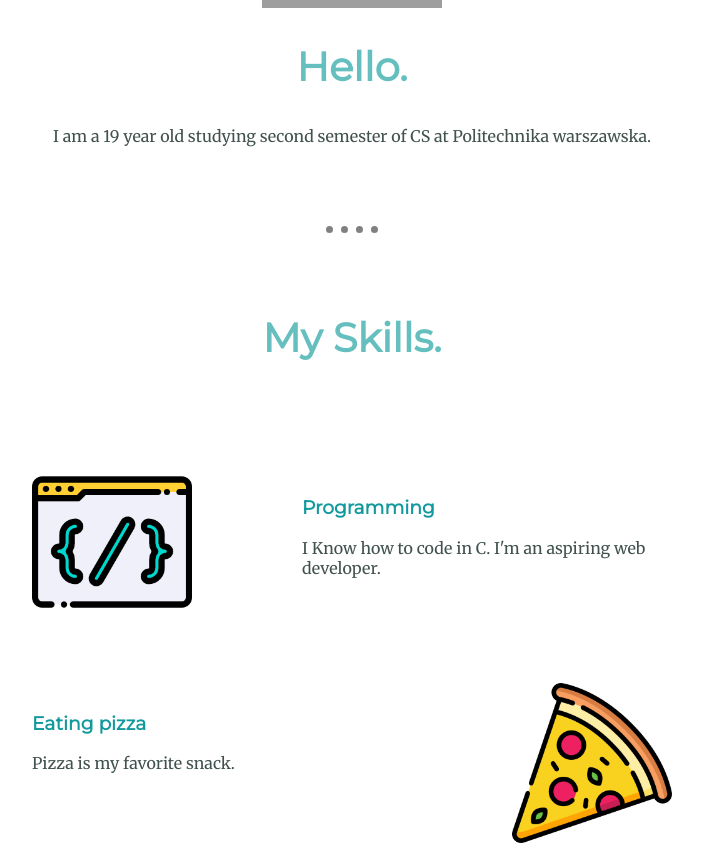
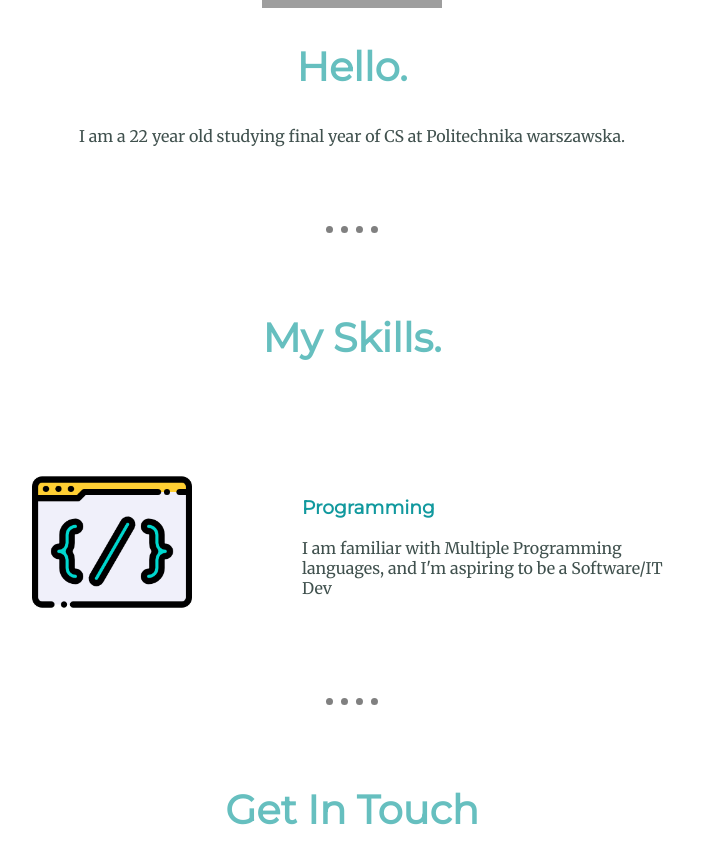
Before and after one commit to koushikk7/Personal-WebPage-OLD, a plain HTML site: page index.html in a window 1280 px wide. Shown: the part 880-1726 px from the top of the page, without its empty margins (288-991 px from the left). Drawn offline with Linux system fonts and the light colour scheme; grey boxes are pictures that could not be loaded.

Commit message:
Update index.html

```diff
--- a/index.html
+++ b/index.html
@@ -22,7 +22,7 @@
     <div class="profile">
       <img class="main" src="Images/dpround2.png" alt="My profile picture">
       <h2 class="hello">Hello.</h2>
-      <p class="para0">I am a 19 year old studying second semester of CS at Politechnika warszawska.</p>
+      <p class="para0">I am a 22 year old studying final year of CS at Politechnika warszawska.</p>
     </div>
     <hr>
     <div class="skills">
@@ -30,15 +30,8 @@
       <div class="skill-row1">
         <img class="coding" src="Images/coding.png" alt="code">
         <h3>Programming</h3>
-        <p class="para1">I Know how to code in C. I'm an aspiring web developer.</p>
+        <p class="para1">I am familiar with Multiple Programming languages, and I'm aspiring to be a Software/IT Dev</p>
       </div>
-
-      <div class="skill-row2">
-        <img class="pizza" src="Images/pizza.png" alt="pizza">
-        <h3>Eating pizza</h3>
-        <p class="para2">Pizza is my favorite snack.</p>
-      </div>
-    </div>
     <hr>
     <div class="contactme">
       <h2 class="getintouch">Get In Touch</h2>
@@ -53,7 +46,6 @@
   <div class="bottom-container">
     <a class="footer-link" href="https://www.linkedin.com/">LinkedIn</a>
     <a class="footer-link" href="https://twitter.com/">Twitter</a>
-    <a class="footer-link" href="https://koushikk7.github.io/Project1-CV/">Website</a>
     <p class="copyright">© Sai Koushik Neriyanuri.</p>
   </div>
 
```
